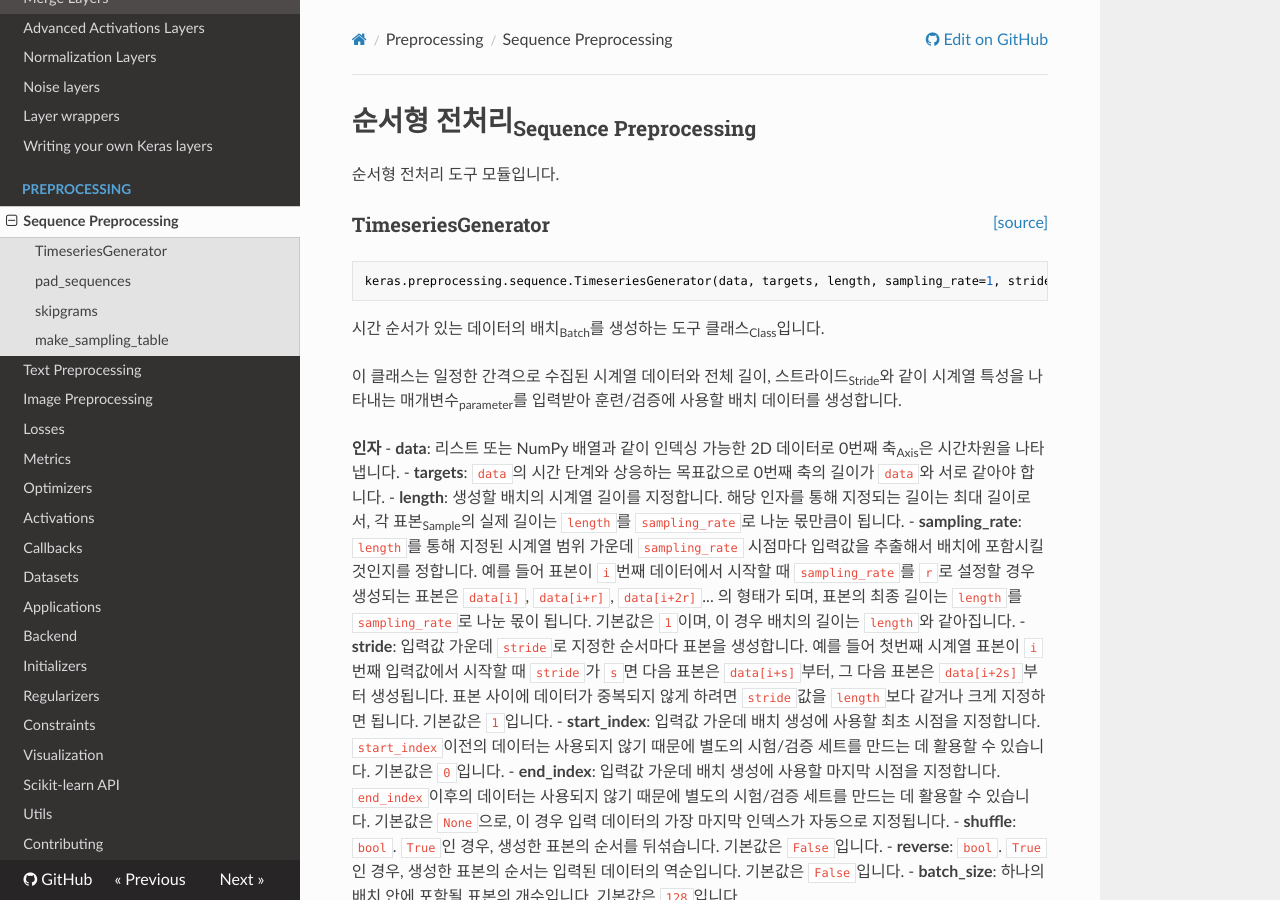
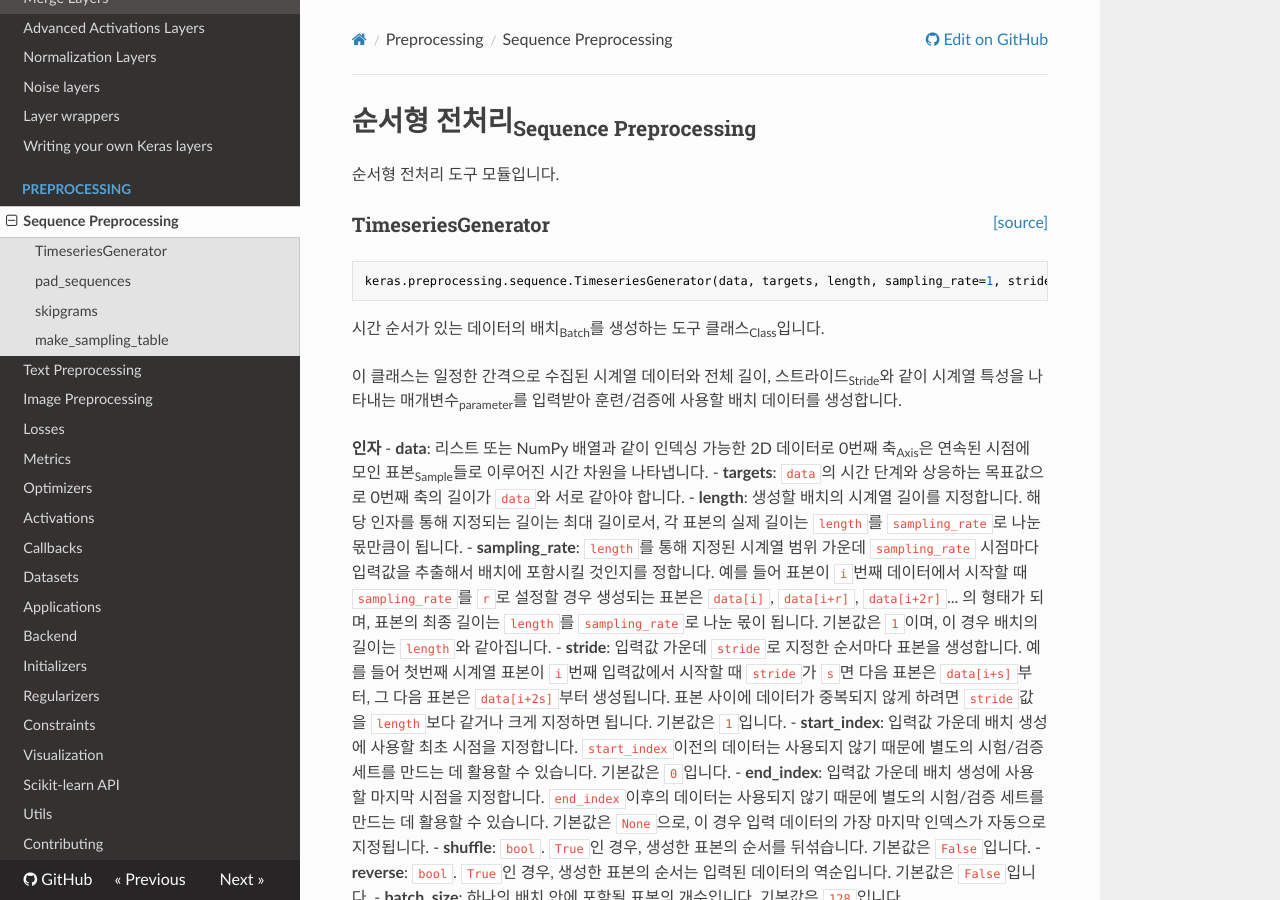
Before and after one commit to keras-team/keras-docs-ko, an MkDocs documentation site: the page built from sources/preprocessing/sequence.md, in a window 1280 px wide and 900 px high. Built offline with MkDocs 1.6.1, drawn with Linux system fonts in a browser that asks for light colours; nearby versions of some CDN libraries.

Commit message:
Add a missing string
'연속된 시점에 모인 표본' 추가

```diff
--- a/sources/preprocessing/sequence.md
+++ b/sources/preprocessing/sequence.md
@@ -11,9 +11,9 @@ keras.preprocessing.sequence.TimeseriesGenerator(data, targets, length, sampling
 이 클래스는 일정한 간격으로 수집된 시계열 데이터와 전체 길이, 스트라이드<sub>Stride</sub>와 같이 시계열 특성을 나타내는 매개변수<sub>parameter</sub>를 입력받아 훈련/검증에 사용할 배치 데이터를 생성합니다.
 
 __인자__
-- __data__: 리스트 또는 NumPy 배열과 같이 인덱싱 가능한 2D 데이터로 0번째 축<sub>Axis</sub>은 시간차원을 나타냅니다.
+- __data__: 리스트 또는 NumPy 배열과 같이 인덱싱 가능한 2D 데이터로 0번째 축<sub>Axis</sub>은 연속된 시점에 모인 표본<sub>Sample</sub>들로 이루어진 시간 차원을 나타냅니다.
 - __targets__: `data`의 시간 단계와 상응하는 목표값으로 0번째 축의 길이가 `data`와 서로 같아야 합니다.
-- __length__: 생성할 배치의 시계열 길이를 지정합니다. 해당 인자를 통해 지정되는 길이는 최대 길이로서, 각 표본<sub>Sample</sub>의 실제 길이는 `length`를 `sampling_rate`로 나눈 몫만큼이 됩니다.
+- __length__: 생성할 배치의 시계열 길이를 지정합니다. 해당 인자를 통해 지정되는 길이는 최대 길이로서, 각 표본의 실제 길이는 `length`를 `sampling_rate`로 나눈 몫만큼이 됩니다.
 - __sampling_rate__: `length`를 통해 지정된 시계열 범위 가운데 `sampling_rate` 시점마다 입력값을 추출해서 배치에 포함시킬 것인지를 정합니다. 예를 들어 표본이 `i`번째 데이터에서 시작할 때 `sampling_rate`를 `r`로 설정할 경우 생성되는 표본은 `data[i]`, `data[i+r]`, `data[i+2r]`... 의 형태가 되며, 표본의 최종 길이는 `length`를 `sampling_rate`로 나눈 몫이 됩니다. 기본값은 `1`이며, 이 경우 배치의 길이는 `length`와 같아집니다.
 - __stride__: 입력값 가운데 `stride`로 지정한 순서마다 표본을 생성합니다. 예를 들어 첫번째 시계열 표본이 `i`번째 입력값에서 시작할 때 `stride`가 `s`면 다음 표본은 `data[i+s]`부터, 그 다음 표본은 `data[i+2s]`부터 생성됩니다. 표본 사이에 데이터가 중복되지 않게 하려면 `stride`값을 `length`보다 같거나 크게 지정하면 됩니다. 기본값은 `1`입니다.
 - __start_index__: 입력값 가운데 배치 생성에 사용할 최초 시점을 지정합니다. `start_index`이전의 데이터는 사용되지 않기 때문에 별도의 시험/검증 세트를 만드는 데 활용할 수 있습니다. 기본값은 `0`입니다.
```
